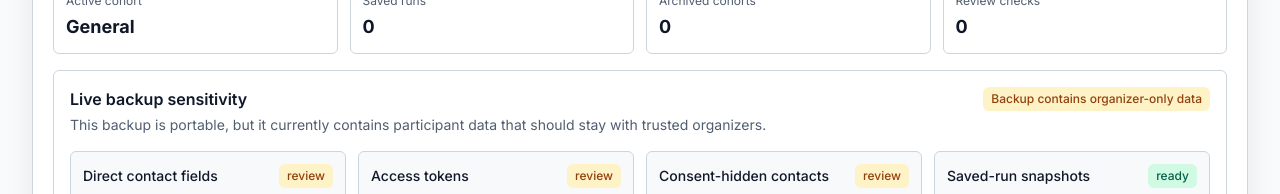
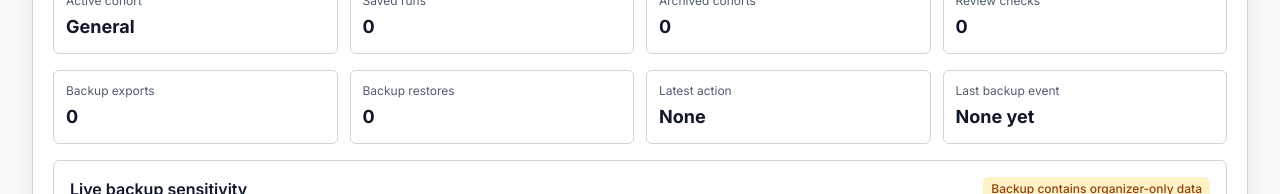
Before and after one commit to best-ed/HackMatch-AI, a Next.js app: page /admin/settings in a window 1280 px wide. Shown: the part 725-919 px from the top of the page. Built offline with nearby package versions, Linux system fonts and the light colour scheme; no server answers; the database is empty.

Commit message:
feat: show recent backup history in settings

```diff
--- a/app/admin/settings/page.tsx
+++ b/app/admin/settings/page.tsx
@@ -8,7 +8,8 @@ import { ConfirmActionButton } from "@/components/confirm-action-button";
 import { AdminSettingsPresetCard } from "@/components/admin-settings-preset-card";
 import { SectionTrail } from "@/components/section-trail";
 import { Badge, Button, Card, TextArea, TextInput } from "@/components/ui";
-import { persistAdminAuditEntry } from "@/lib/admin-audit-history";
+import { persistAdminAuditEntry, readAdminAuditHistory } from "@/lib/admin-audit-history";
+import { summarizeBackupOperations } from "@/lib/backup-operations-summary";
 import {
   createHackMatchBackup,
   hackMatchBackupFilename,
@@ -52,6 +53,7 @@ export default function AdminSettingsPage() {
   const [backupStatus, setBackupStatus] = useState("");
   const [draftActionStatus, setDraftActionStatus] = useState("");
   const [teamReviewChecklist, setTeamReviewChecklist] = useState<TeamReviewChecklistStore>({});
+  const [backupSummaryAt, setBackupSummaryAt] = useState(0);
   const hasDraftChanges = JSON.stringify(draftSettings) !== JSON.stringify(settings);
   const backupPreview = useMemo(
     () => (backupJson.trim() ? parseHackMatchBackupJson(backupJson) : undefined),
@@ -70,6 +72,10 @@ export default function AdminSettingsPage() {
         })
         : undefined,
     [backupPreview]
+  );
+  const backupOperations = useMemo(
+    () => summarizeBackupOperations(readAdminAuditHistory()),
+    [backupSummaryAt]
   );
   const health = useMemo(
     () => validateMatchingSettings(settings, cohortParticipants),
@@ -127,6 +133,10 @@ export default function AdminSettingsPage() {
 
   useEffect(() => {
     setTeamReviewChecklist(readTeamReviewChecklist());
+  }, []);
+
+  useEffect(() => {
+    setBackupSummaryAt(Date.now());
   }, []);
 
   function update<K extends keyof MatchingSettings>(key: K, value: MatchingSettings[K]) {
@@ -196,6 +206,7 @@ export default function AdminSettingsPage() {
       label: "Local backup downloaded",
       detail: `Downloaded backup JSON for ${backup.activeCohort} with ${backup.participants.length} participants and ${backup.savedMatchRuns.length} saved run(s).`
     });
+    setBackupSummaryAt(Date.now());
   }
 
   function restoreBackupPreview() {
@@ -210,6 +221,7 @@ export default function AdminSettingsPage() {
       label: "Local backup restored",
       detail: `Restored backup JSON for ${backupPreview.summary.activeCohort} with ${backupPreview.summary.participants} participants and ${backupPreview.summary.savedRuns} saved run(s).`
     });
+    setBackupSummaryAt(Date.now());
     setBackupJson("");
   }
 
@@ -257,6 +269,17 @@ export default function AdminSettingsPage() {
           <HealthMetric label="Archived cohorts" value={archivedCohorts.length} />
           <HealthMetric label="Review checks" value={Object.keys(teamReviewChecklist).length} />
         </div>
+        <div className="grid gap-3 md:grid-cols-4">
+          <HealthMetric label="Backup exports" value={backupOperations.exportCount} />
+          <HealthMetric label="Backup restores" value={backupOperations.restoreCount} />
+          <HealthMetric label="Latest action" value={backupOperations.latestAction === "backup-restore" ? "Restore" : backupOperations.latestAction === "backup-export" ? "Export" : "None"} />
+          <HealthMetric label="Last backup event" value={backupOperations.latestAt ? formatAuditDate(backupOperations.latestAt) : "None yet"} />
+        </div>
+        {backupOperations.latestDetail ? (
+          <div className="rounded-md border border-border bg-white px-4 py-3 text-sm text-muted-foreground">
+            {backupOperations.latestDetail}
+          </div>
+        ) : null}
         <BackupRiskAuditPanel
           audit={liveBackupRisk}
           title="Live backup sensitivity"
@@ -716,6 +739,13 @@ function readTeamReviewChecklist(): TeamReviewChecklistStore {
   }
 }
 
+function formatAuditDate(value: string) {
+  return new Intl.DateTimeFormat("en", {
+    dateStyle: "medium",
+    timeStyle: "short"
+  }).format(new Date(value));
+}
+
 function NumberField({
   label,
   value,
```
